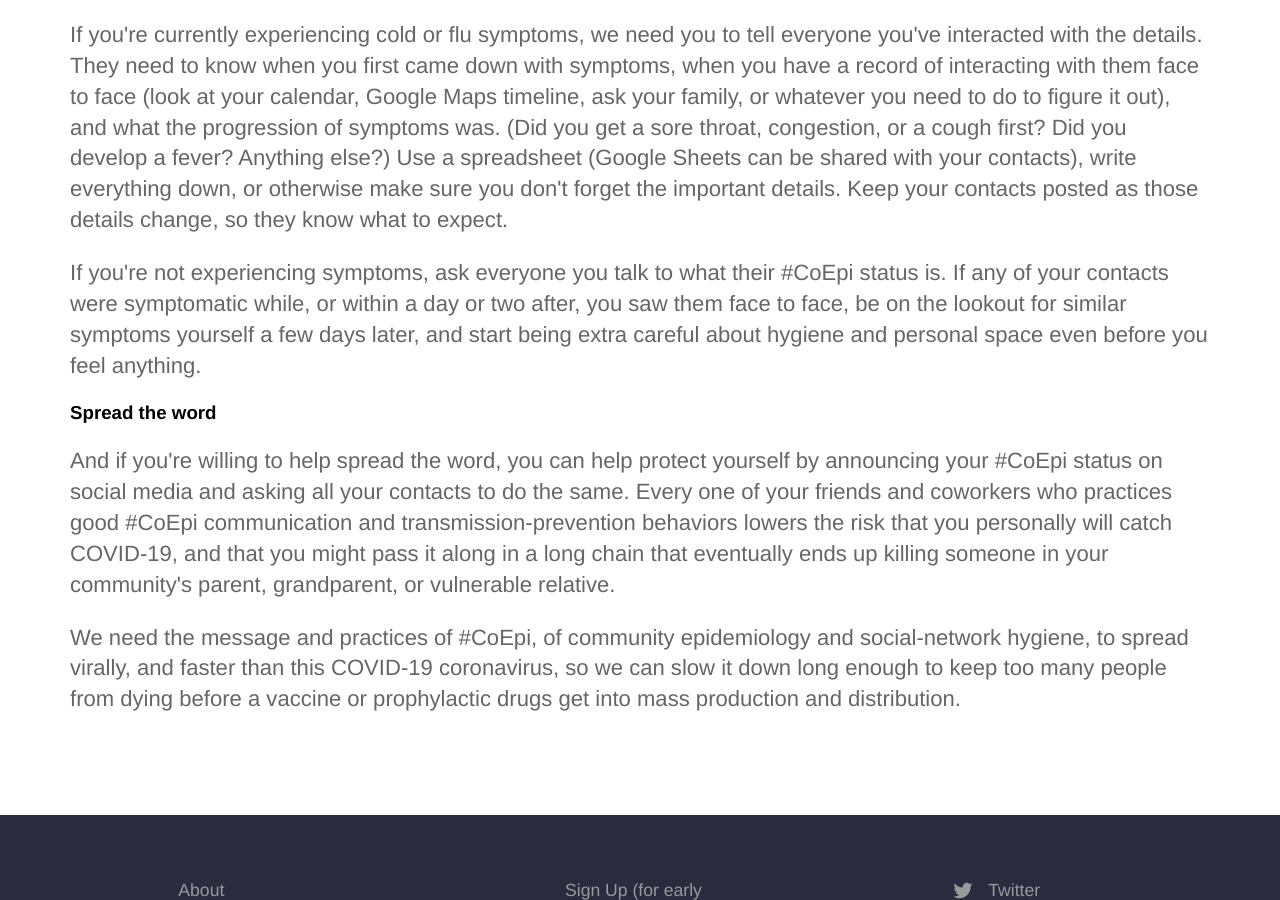
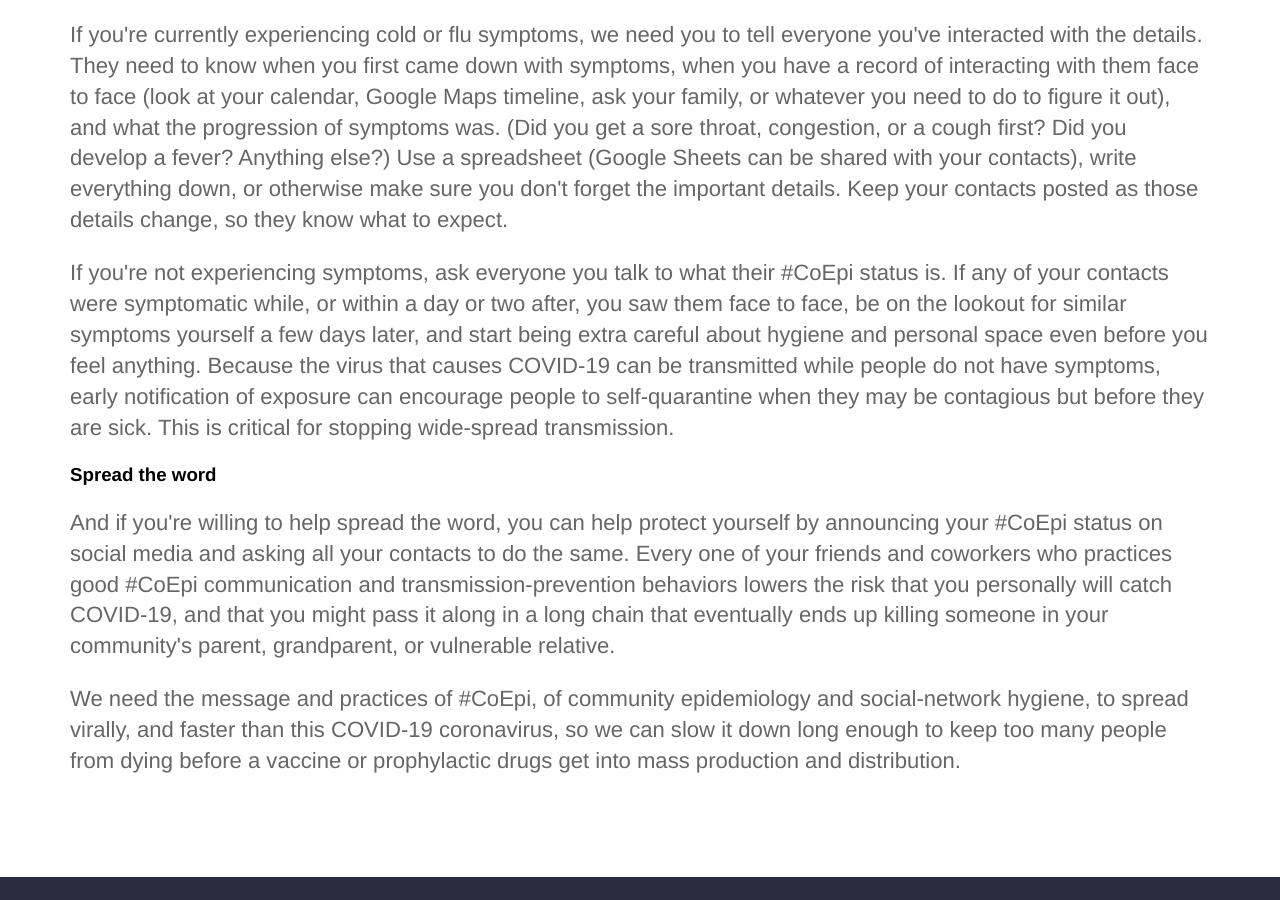
Before and after one commit to Co-Epi/website, a Jekyll site: the page built from manual.html, in a window 1280 px wide and 900 px high, scrolled down 2304 px. Built offline with Jekyll 4.4.1, drawn with Linux system fonts in a browser that asks for light colours.

Commit message:
More notes on asymptomatic transmission

```diff
--- a/manual.html
+++ b/manual.html
@@ -18,7 +18,7 @@ heading: "Share your #CoEpi status today to save a life from Coronavirus"
 <h3 id="but-wecannotwait-you-need-to-start-now">But #WeCannotWait - you need to start now</h3>
 <p>But even if we get an app together in record time, it will be too late to save some of the lives we could be saving today. So we need your help to implement #CoEpi, manually and socially.</p>
 <p>If you&#39;re currently experiencing cold or flu symptoms, we need you to tell everyone you&#39;ve interacted with the details. They need to know when you first came down with symptoms, when you have a record of interacting with them face to face (look at your calendar, Google Maps timeline, ask your family, or whatever you need to do to figure it out), and what the progression of symptoms was. (Did you get a sore throat, congestion, or a cough first? Did you develop a fever? Anything else?) Use a spreadsheet (Google Sheets can be shared with your contacts), write everything down, or otherwise make sure you don&#39;t forget the important details. Keep your contacts posted as those details change, so they know what to expect.</p>
-<p>If you&#39;re not experiencing symptoms, ask everyone you talk to what their #CoEpi status is. If any of your contacts were symptomatic while, or within a day or two after, you saw them face to face, be on the lookout for similar symptoms yourself a few days later, and start being extra careful about hygiene and personal space even before you feel anything.</p>
+<p>If you&#39;re not experiencing symptoms, ask everyone you talk to what their #CoEpi status is. If any of your contacts were symptomatic while, or within a day or two after, you saw them face to face, be on the lookout for similar symptoms yourself a few days later, and start being extra careful about hygiene and personal space even before you feel anything. Because the virus that causes COVID-19 can be transmitted while people do not have symptoms, early notification of exposure can encourage people to self-quarantine when they may be contagious but before they are sick. This is critical for stopping wide-spread transmission.</p>
 <h3 id="spread-the-word">Spread the word</h3>
 <p>And if you&#39;re willing to help spread the word, you can help protect yourself by announcing your #CoEpi status on social media and asking all your contacts to do the same. Every one of your friends and coworkers who practices good #CoEpi communication and transmission-prevention behaviors lowers the risk that you personally will catch COVID-19, and that you might pass it along in a long chain that eventually ends up killing someone in your community&#39;s parent, grandparent, or vulnerable relative.</p>
 <p>We need the message and practices of #CoEpi, of community epidemiology and social-network hygiene, to spread virally, and faster than this COVID-19 coronavirus, so we can slow it down long enough to keep too many people from dying before a vaccine or prophylactic drugs get into mass production and distribution.</p>
```
